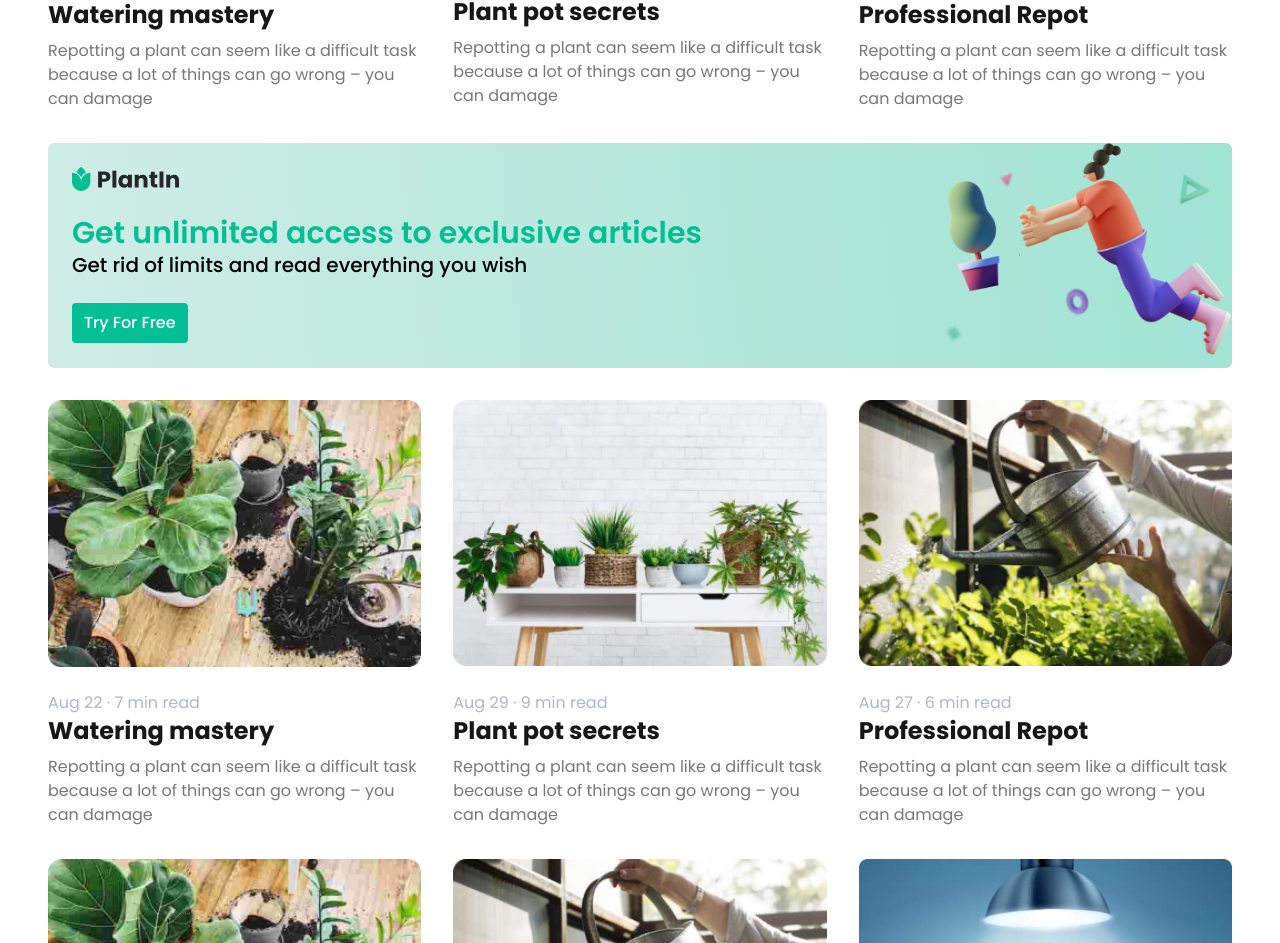
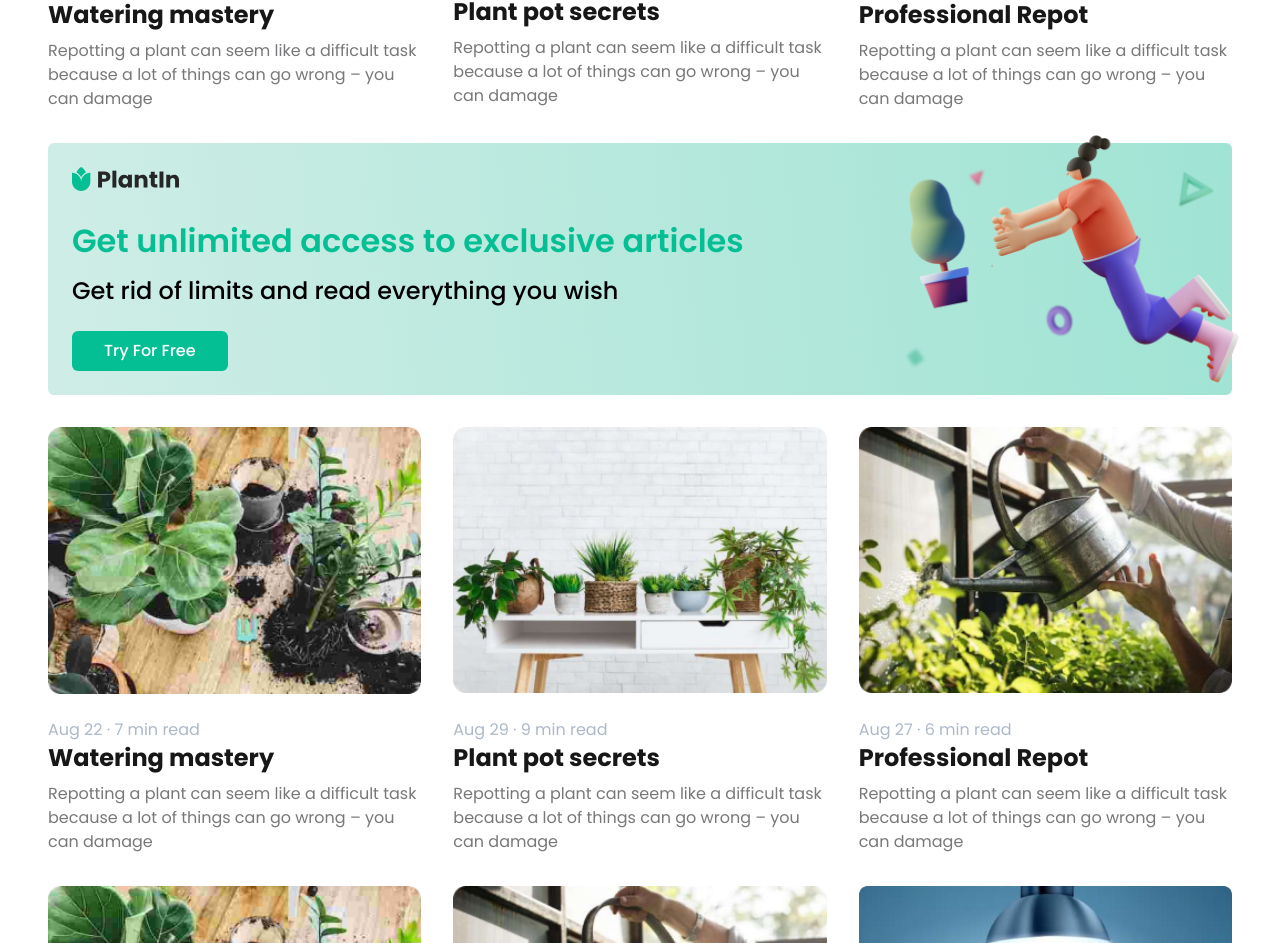
Before and after one commit to AndriiBohonis/blog-weather, a Next.js app: page / in a window 1280 px wide. Shown: the part 2467-3410 px from the top of the page. Built offline with nearby package versions, Linux system fonts and the light colour scheme.

Commit message:
fix: style ExclusiveBanner

```diff
--- a/src/components/ExclusiveBanner.tsx
+++ b/src/components/ExclusiveBanner.tsx
@@ -4,29 +4,29 @@ import Icon from "@/components/Icon";
 
 export const ExclusiveBanner: FC = () => {
   return (
-    <div className="w-full background-gradient flex justify-between rounded-md my-8">
-      <div className="p-6 flex flex-col gap-6">
+    <div className="w-full background-gradient flex justify-between rounded-md my-8 relative">
+      <div className="p-6 flex flex-col gap-4 md:gap-6">
         <Icon name="logo" />
         <div>
-          <h4 className="font-semibold text-3xl text-accent-green">
+          <h4 className="font-semibold text-2xl md:text-[2rem] md:leading-relaxed text-accent-green mb-2">
             Get unlimited access to exclusive articles
           </h4>
-          <p className="text-xl font-medium text-black">
+          <p className="text-lg md:text-2xl font-medium text-black">
             Get rid of limits and read everything you wish
           </p>
         </div>
         <div>
-          <button className="px-3 py-2 font-medium rounded-sm text-white bg-accent-green">
+          <button className="px-8 py-2 font-medium rounded-md text-white bg-accent-green">
             Try For Free
           </button>
         </div>
       </div>
       <Image
-        className="hidden md:block"
+        className="hidden md:block absolute -top-2 -right-2"
         src="/images/banner-2.png"
         alt="Get unlimited access to exclusive articles"
-        width={300}
-        height={300}
+        width={350}
+        height={350}
       />
     </div>
   );
```
